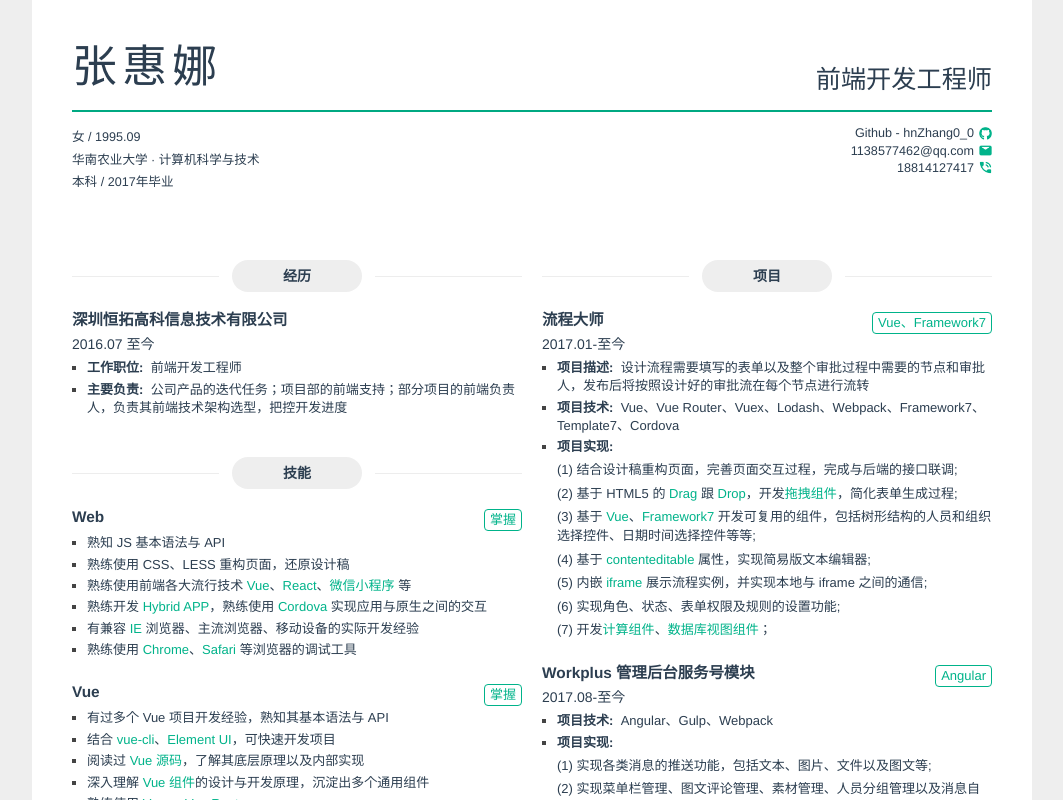
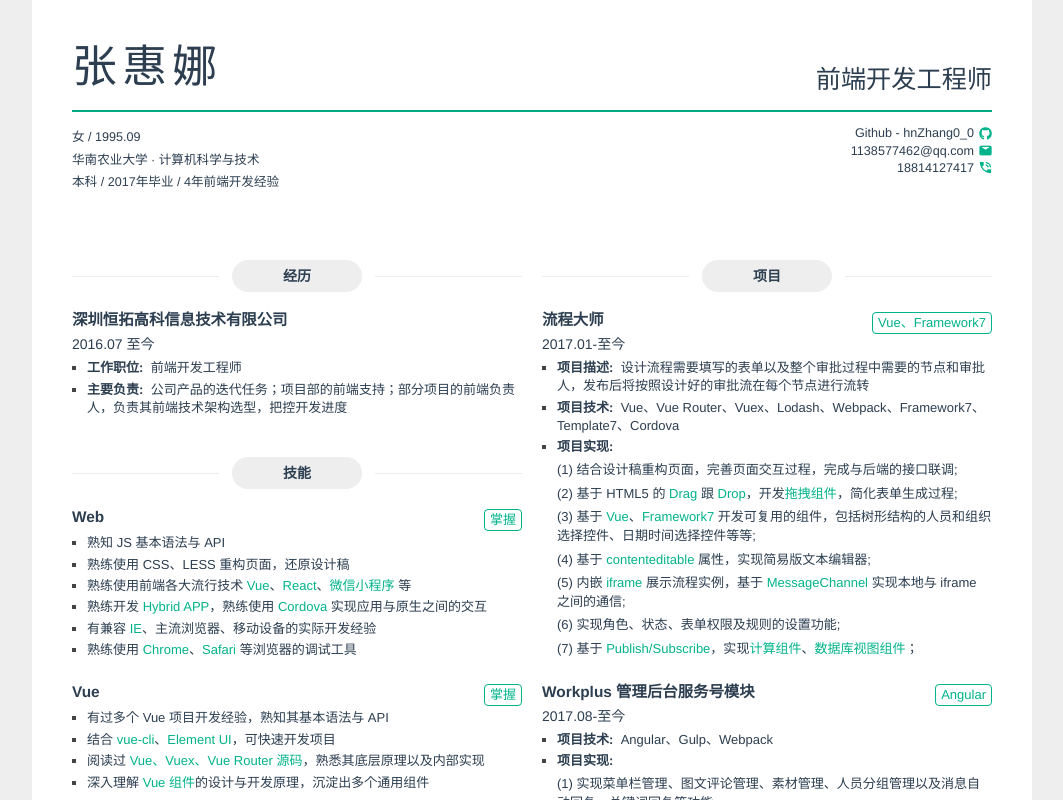
Before and after one commit to hnZhang00/hn-cv, a Vue app: page / in a window 1280 px wide. Shown: the whole page, without its empty margins (108-1171 px from the left). Built offline with nearby package versions, Linux system fonts and the light colour scheme.

Commit message:
update cv

```diff
--- a/src/views/CV/header.vue
+++ b/src/views/CV/header.vue
@@ -8,7 +8,7 @@
       <ul class="left">
         <li>{{ gender }} / {{ birth }}</li>
         <li>{{ school.name }} · {{ school.major }}</li>
-        <li>{{ school.degree }} / {{ school.graduationTime }}年毕业</li>
+        <li>{{ school.degree }} / {{ school.graduationTime }}年毕业 / {{year}}年前端开发经验</li>
       </ul>
       <ul class="right">
         <li>Github - {{ contact.github }}<i class="icon icon-github"></i></li>
@@ -29,6 +29,7 @@ export default {
       gender: '女',
       birth: '1995.09',
       job: '前端开发工程师',
+      year: 4,
       school: {
         name: '华南农业大学',
         major: '计算机科学与技术',
--- a/src/views/CV/section-projects.vue
+++ b/src/views/CV/section-projects.vue
@@ -46,9 +46,9 @@ export default {
             <p class="item-content">(2) 基于 HTML5 的 <span class="highlight">Drag</span> 跟 <span class="highlight">Drop</span>，开发<span class="highlight">拖拽组件</span>，简化表单生成过程;</p>
             <p class="item-content">(3) 基于 <span class="highlight">Vue</span>、<span class="highlight">Framework7</span> 开发可复用的组件，包括树形结构的人员和组织选择控件、日期时间选择控件等等;</p>
             <p class="item-content">(4) 基于 <span class="highlight">contenteditable</span> 属性，实现简易版文本编辑器;</p>
-            <p class="item-content">(5) 内嵌 <span class="highlight">iframe</span> 展示流程实例，并实现本地与 iframe 之间的通信;</p>
+            <p class="item-content">(5) 内嵌 <span class="highlight">iframe</span> 展示流程实例，基于 <span class="highlight">MessageChannel</span> 实现本地与 iframe 之间的通信;</p>
             <p class="item-content">(6) 实现角色、状态、表单权限及规则的设置功能;</p>
-            <p class="item-content">(7) 开发<span class="highlight">计算组件</span>、<span class="highlight">数据库视图组件</span>；</p>
+            <p class="item-content">(7) 基于 <span class="highlight">Publish/Subscribe</span>，实现<span class="highlight">计算组件</span>、<span class="highlight">数据库视图组件</span>；</p>
           `
             // <p class="item-content">(5) 内嵌 <span class="highlight">iframe</span> 展示流程实例，通过 <span class="highlight">window.addEventListener("message", function(e) {}, false)</span> 实现本地与 iframe 之间的通信;</p>
         },
@@ -59,42 +59,69 @@ export default {
           descriptions: '',
           technologies: 'Angular、Gulp、Webpack',
           achievements: `
-            <p class="item-content">(1) 实现各类消息的推送功能，包括文本、图片、文件以及图文等;</p>
-            <p class="item-content">(2) 实现菜单栏管理、图文评论管理、素材管理、人员分组管理以及消息自动回复、关键词回复等功能;</p>
-            <p class="item-content">(3) 结合 <span class="highlight">AudioContext</span> 对象和 <span class="highlight">MediaStream</span> 对象，实现 Web 在线录音功能；
+            <p class="item-content">(1) 实现菜单栏管理、图文评论管理、素材管理、人员分组管理以及消息自动回复、关键词回复等功能;</p>
+            <p class="item-content">(2) 结合 <span class="highlight">AudioContext</span> 对象和 <span class="highlight">MediaStream</span> 对象，实现 Web 在线录音功能；
                                         通过改变声道和采样位数，实现音频的体积压缩;</p>
-            <p class="item-content">(4) 基于百度开源的 <span class="highlight">UEditor</span>，开发出 Angular 模块下可复用的富文本编辑组件，实现图文消息的富文本编辑功能;</p>
+            <p class="item-content">(3) 基于百度开源的 <span class="highlight">UEditor</span>，开发出 Angular 模块下可复用的富文本编辑组件，实现图文消息的富文本编辑功能;</p>
           `
+            // <p class="item-content">(1) 实现各类消息的推送功能，包括文本、图片、文件以及图文等;</p>
             // <p class="item-content">(2) 基于 <span class="highlight">AudioContext</span> 对象，实现 Web 在线录音功能，
             //                             通过 AudioContext 对象的 <span class="highlight">createMediaStreamSource</span> 和 <span class="highlight">createScriptProcessor</span> 方法，
             //                             结合 <span class="highlight">navigator.mediaDevices.getUserMedia</span> 中获取的<span class="highlight">媒体流对象</span>，
             //                             创建音频源以及效果节点，并在节点的 <span class="highlight">onaudioprocess</span> 方法采集音频数据，以此达到录音的目的，
             //                             同时将双声道变为单声道、采样位数由默认的16位改为8位，实现音频的体积压缩;</p>
         },
+        // {
+        //   title: '前端代码生成系统',
+        //   time: '2019.03-至今',
+        //   type: 'Python3、Jinjia2、Vue2',
+        //   descriptions: '工作上遇到的许多项目在开发上有大部分页面功能可以复用，基于减少重复性工作以提高效率的立场，开发出此套代码生成工具',
+        //   technologies: 'Python3、Jinjia2、Vue2',
+        //   achievements: `
+        //     基于 <span class="highlight">vue-admin-template</span> 编写页面模板，
+        //     通过管理后台配置项目所需页面及结构，导出 <span class="highlight">JSON</span> 数据，
+        //     <span class="highlight">Python</span> 读取该数据并通过模板语言 <span class="highlight">Jinjia2</span> 将模板及数据转换为代码
+        //   `
+        // },
+        // {
+        //   title: '哈尔斯中台管理后台、商城',
+        //   time: '2018.11-2019.02',
+        //   type: 'React',
+        //   descriptions: '',
+        //   technologies: 'React、Dva、Ant Design',
+        //   achievements: `
+        //     <p class="item-content">(1) 基于中台管理员和供应商管理员两种角色，实现管理后台的档案、产品、报价、订单、活动以及权限等功能;</p>
+        //     <p class="item-content">(2) 实现商城的查看产品、添加购物车、动态计算产品活动价格、下单结算以及查看物流详情等功能;</p>
+        //     <p class="item-content">(3) 实现主流浏览器、<span class="highlight">IE10</span> 及以上版本的兼容使用;</p>
+        //     <p class="item-content">(4) 开发 <span class="highlight">ClickOutSide</span>、<span class="highlight">Counter</span> 等可复用组件;</p>
+        //   `
+        // },
         {
-          title: '前端代码生成系统',
-          time: '2019.03-至今',
-          type: 'Python3、Jinjia2、Vue2',
-          descriptions: '工作上遇到的许多项目在开发上有大部分页面功能可以复用，基于减少重复性工作以提高效率的立场，开发出此套代码生成工具',
-          technologies: 'Python3、Jinjia2、Vue2',
+          title: 'WorkPlus 应用内部 H5 页面',
+          time: '2018.03-至今',
+          type: 'Zepto、Underscore',
+          descriptions: '公司应用中移动端 H5 页面的开发，包括组织管理、应用市场、企业通讯录等页面',
+          // technologies: 'Zepto、Underscore',
           achievements: `
-            基于 <span class="highlight">vue-admin-template</span> 编写页面模板，
-            通过管理后台配置项目所需页面及结构，导出 <span class="highlight">JSON</span> 数据，
-            <span class="highlight">Python</span> 读取该数据并通过模板语言 <span class="highlight">Jinjia2</span> 将模板及数据转换为代码
+            <p class="item-content">(1) 基于 <span class="highlight">Underscore</span> 的模板引擎重构页面；</p>
+            <p class="item-content">(2) 使用 <span class="highlight">Zepto</span> 进行 DOM 的相关操作以及页面交互；</p>
+            <p class="item-content">(3) 基于 <span class="highlight">hashchange</span> 事件，实现 <span class="highlight">Hash Router</span>，并添加路由切换动画；</p>
           `
         },
         {
-          title: '哈尔斯中台管理后台、商城',
-          time: '2018.11-2019.02',
-          type: 'React',
+          title: '430 教务系统',
+          time: '2018.11-至今',
+          type: 'React、微信小程序',
           descriptions: '',
-          technologies: 'React、Dva、Ant Design',
+          technologies: 'React、Dva、Ant Design、H5、微信小程序',
           achievements: `
-            <p class="item-content">(1) 基于中台管理员和供应商管理员两种角色，实现管理后台的档案、产品、报价、订单、活动以及权限等功能;</p>
-            <p class="item-content">(2) 实现商城的查看产品、添加购物车、动态计算产品活动价格、下单结算以及查看物流详情等功能;</p>
-            <p class="item-content">(3) 实现主流浏览器、<span class="highlight">IE10</span> 及以上版本的兼容使用;</p>
-            <p class="item-content">(4) 开发 <span class="highlight">ClickOutSide</span>、<span class="highlight">Counter</span> 等可复用组件;</p>
+            <p class="item-content">(1) 基于 <span class="highlight">React</span>、<span class="highlight">Dva</span> 和 <span class="highlight">Ant Design</span> 开发教务系统的管理后台；</p>
+            <p class="item-content">(2) 实现管理后台的教师、学生、课程和课室的增删改查功能，排班、排课和调课功能，以及订单管理和退款审核功能;</p>
+            <p class="item-content">(3) 实现管理后台在主流浏览器、<span class="highlight">IE10</span> 及以上版本的兼容使用;</p>
+            <p class="item-content">(4) 沉淀出 <span class="highlight">面包屑</span>、<span class="highlight">ClickOutSide</span>、<span class="highlight">Counter</span> 等可复用的 React 组件;</p>
+            <p class="item-content">(5) 实现 <span class="highlight">智趣猴微信小程序</span>，完成定位、课程购买、已买课程转班、订单退款、课程表查看等功能，沉淀出可复用的日历控件;</p>
           `
+            // <p class="item-content">(6) 完成移动端 APP 的 <span class="highlight">H5</span> 页面，实现日程查看、点名等功能;</p>
         },
       ]
     }
--- a/src/views/CV/section-technologies.vue
+++ b/src/views/CV/section-technologies.vue
@@ -31,7 +31,7 @@ export default {
             '熟练使用 CSS、LESS 重构页面，还原设计稿',
             '熟练使用前端各大流行技术 <span class="highlight">Vue</span>、<span class="highlight">React</span>、<span class="highlight">微信小程序</span> 等',
             '熟练开发 <span class="highlight">Hybrid APP</span>，熟练使用 <span class="highlight">Cordova</span> 实现应用与原生之间的交互',
-            '有兼容 <span class="highlight">IE</span> 浏览器、主流浏览器、移动设备的实际开发经验',
+            '有兼容 <span class="highlight">IE</span>、主流浏览器、移动设备的实际开发经验',
             '熟练使用 <span class="highlight">Chrome</span>、<span class="highlight">Safari</span> 等浏览器的调试工具',
           ],
         },
@@ -41,9 +41,8 @@ export default {
           descriptions: [
             '有过多个 Vue 项目开发经验，熟知其基本语法与 API',
             '结合 <span class="highlight">vue-cli</span>、<span class="highlight">Element UI</span>，可快速开发项目',
-            '阅读过 <span class="highlight">Vue 源码</span>，了解其底层原理以及内部实现',
+            '阅读过 <span class="highlight">Vue、Vuex、Vue Router 源码</span>，熟悉其底层原理以及内部实现',
             '深入理解 <span class="highlight">Vue 组件</span>的设计与开发原理，沉淀出多个通用组件',
-            '熟练使用 <span class="highlight">Vuex</span>、<span class="highlight">Vue Router</span>',
           ],
         },
         {
```
